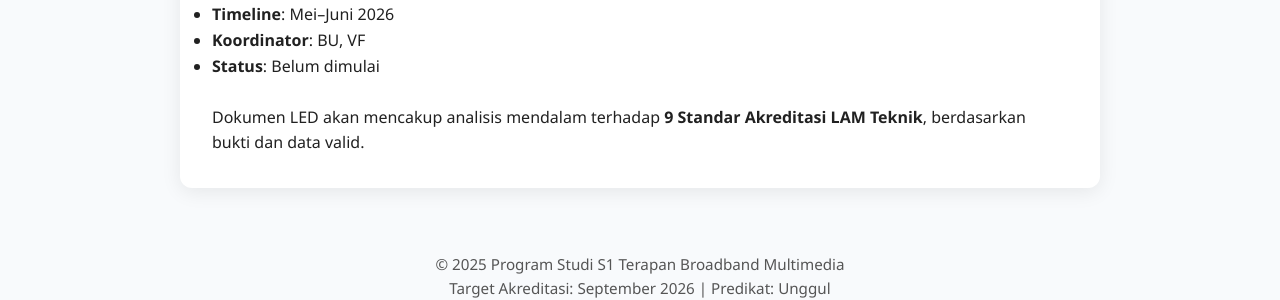
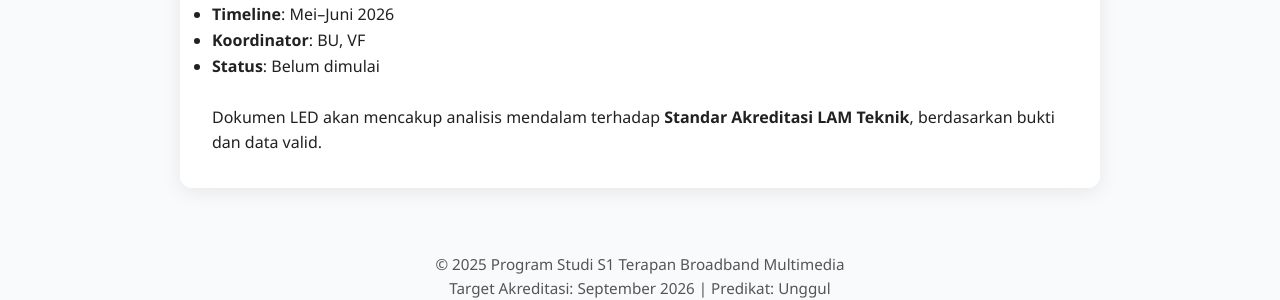
Before and after one commit to portal-psbm/aksibm-26, a Jekyll site: the page built from led.md, in a window 1280 px wide. Shown: the part 246-546 px from the top of the page. Built offline with Jekyll 4.4.1, drawn with Linux system fonts in a browser that asks for light colours.

Commit message:
Update LED

```diff
--- a/led.md
+++ b/led.md
@@ -12,4 +12,4 @@ Sedang dalam penyusunan.<br><br>
 - **Koordinator**: BU, VF
 - **Status**: Belum dimulai <br><br>
 
-> Dokumen LED akan mencakup analisis mendalam terhadap **9 Standar Akreditasi LAM Teknik**, berdasarkan bukti dan data valid.
+> Dokumen LED akan mencakup analisis mendalam terhadap **Standar Akreditasi LAM Teknik**, berdasarkan bukti dan data valid.
```
